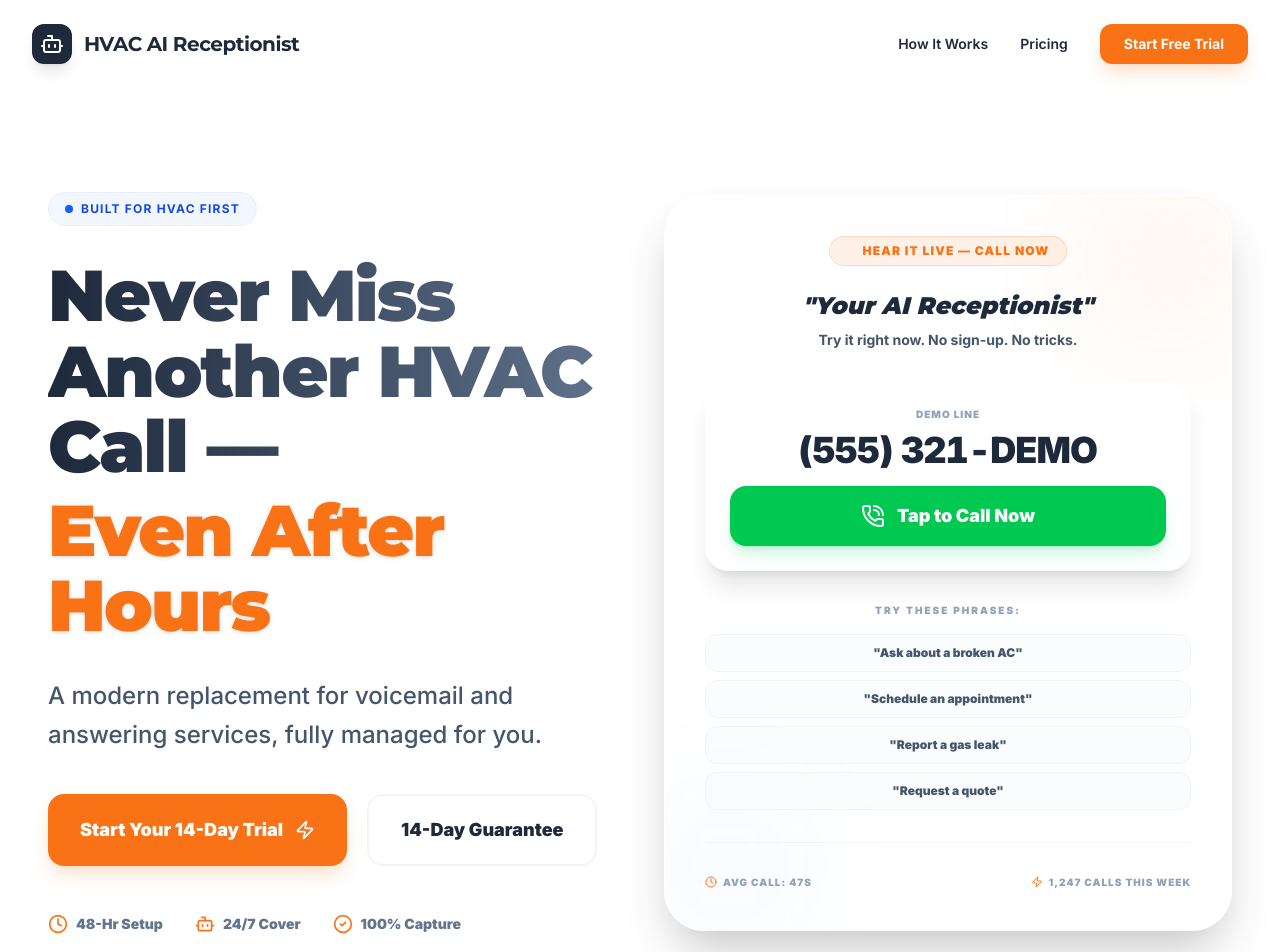
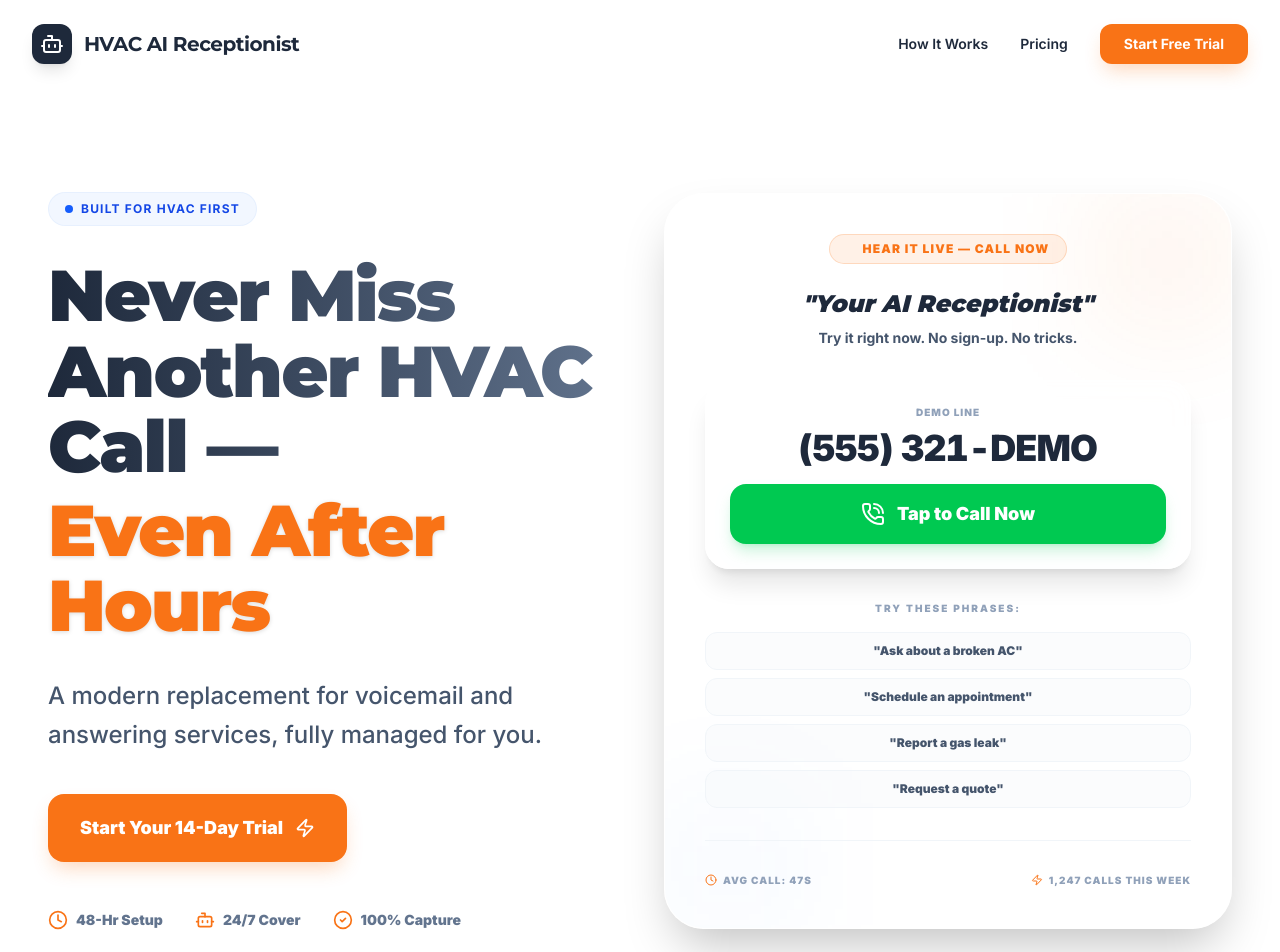
Before and after one commit to denegria/AI-Receptionist-Site, a Next.js app: page / in a window 1280 px wide. Shown: the top 952 px of the page. Built offline with nearby package versions, Linux system fonts and the light colour scheme.

Commit message:
style: remove redundant hero button to reduce cognitive load

```diff
--- a/app/page.tsx
+++ b/app/page.tsx
@@ -175,9 +175,6 @@ export default function LandingPage() {
               >
                 <a href="/sign-in" className="bg-cta text-white px-8 py-5 rounded-2xl font-black text-lg hover:bg-orange-600 hover:scale-[1.02] active:scale-[0.98] transition-all shadow-cta-glow flex items-center justify-center gap-3">
                   Start Your 14-Day Trial <Zap className="w-5 h-5" />
-                </a>
-                <a href="#how-it-works" className="bg-white text-primary border-2 border-slate-100 px-8 py-5 rounded-2xl font-black text-lg hover:bg-slate-50 transition-all flex items-center justify-center">
-                  14-Day Guarantee
                 </a>
               </motion.div>
 
```
